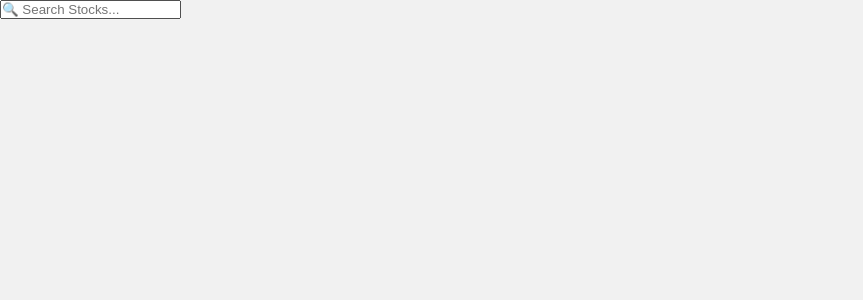
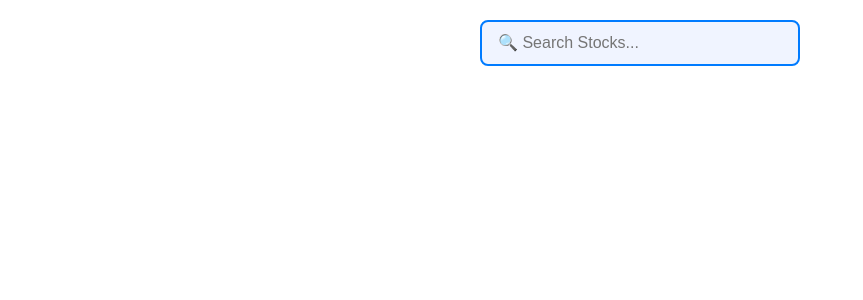
Before and after one commit to MrTradeBuddy/stock-analysis, a Python web app: template templates/index.html in a window 1280 px wide. Shown: the top 300 px of the page, without its empty margins (0-863 px from the left). Run offline with Jinja, Linux system fonts and the light colour scheme; the template is opened without the code that fills it, so the values that code supplies are empty.

Commit message:
Update styles.css

```diff
--- a/static/css/styles.css
+++ b/static/css/styles.css
@@ -1,50 +1,37 @@
+:root {
+  --primary-color: #1f51ff;
+  --input-border: #007BFF;
+  --input-bg: #f0f4ff;
+}
 
+/* Body & Container */
 body {
   font-family: Arial, sans-serif;
-  background-color: #f1f1f1;
-  margin: 0;
-  padding: 0;
+  background: #fff;
+  padding: 20px;
+}
+.container {
+  max-width: 1200px;
+  margin: 0 auto;
 }
 
-h1 {
-  margin-top: 20px;
-  color: #333;
+/* Search Box */
+.search-container {
+  text-align: center;
+  margin-bottom: 30px;
 }
-
-.dashboard-container {
-  display: grid;
-  grid-template-columns: repeat(auto-fit, minmax(250px, 1fr));
-  gap: 20px;
-  margin: 30px;
-  padding: 10px;
+.search-input {
+  width: 320px;
+  padding: 12px 16px;
+  border: 2px solid var(--input-border);
+  border-radius: 8px;
+  background: var(--input-bg);
+  font-size: 16px;
+  outline: none;
+  transition: all 0.2s ease;
 }
-
-.card {
-  background-color: #555;
-  padding: 20px;
-  border-radius: 12px;
-  color: white;
-  text-align: center;
-  box-shadow: 0 4px 8px rgba(0,0,0,0.2);
-  transition: transform 0.2s;
+.search-input:focus {
+  border-color: var(--primary-color);
+  background: #fff;
+  box-shadow: 0 0 5px rgba(31, 81, 255, 0.3);
 }
-
-.card:hover {
-  transform: scale(1.05);
-}
-
-.card.up {
-  background-color: #28a745;
-}
-
-.card.down {
-  background-color: #dc3545;
-}
-
-.card.gainer {
-  background-color: #218838;
-}
-
-.card.loser {
-  background-color: #c82333;
-}
```
